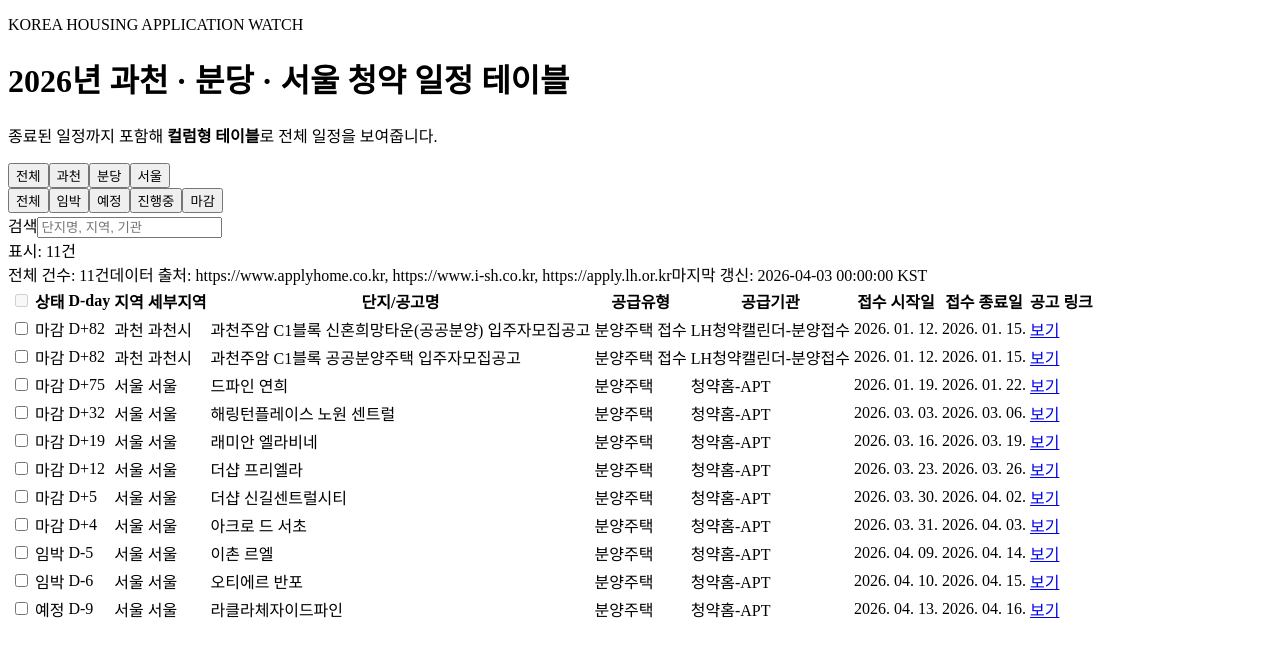
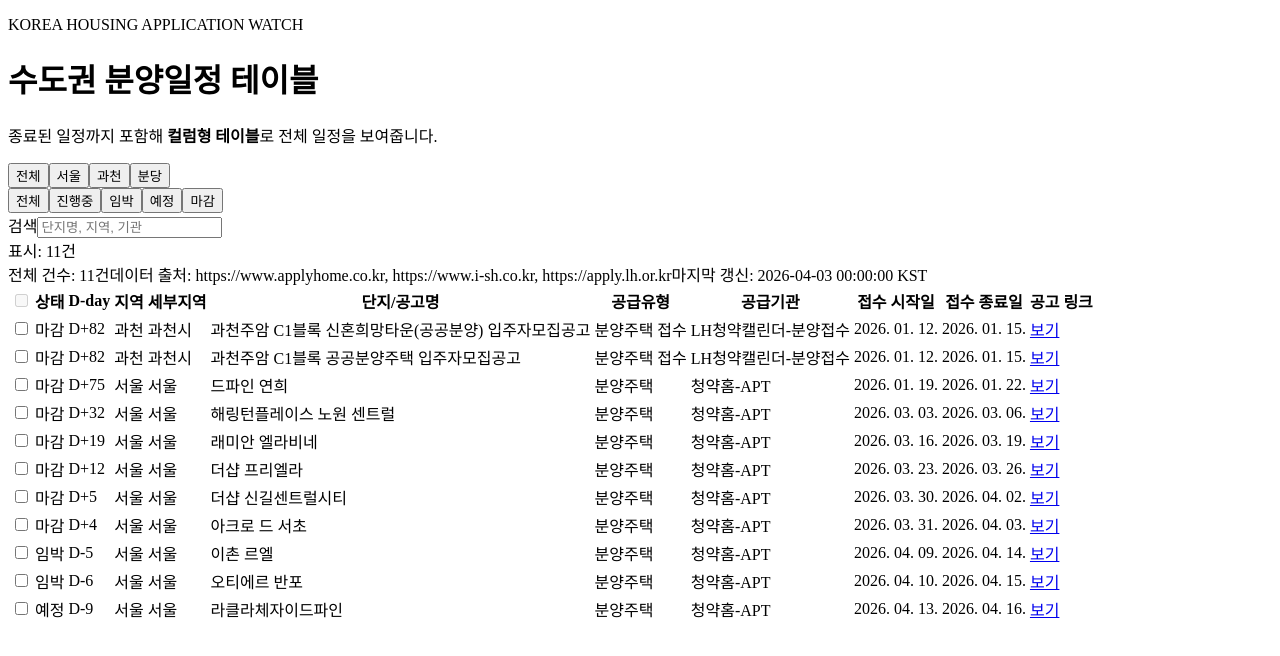
Before and after one commit to Nursecodingdata/homebuying, a React (Vite) app: page / in a window 1280 px wide. Shown: the top 656 px of the page. Built offline with nearby package versions, Linux system fonts and the light colour scheme; the HTML template or start-up script is replaced by a standard one.

Commit message:
Update dashboard title tabs and table width

```diff
--- a/src/App.jsx
+++ b/src/App.jsx
@@ -1,13 +1,14 @@
 import { useEffect, useMemo, useState } from "react";
 
-const CORE_REGIONS = ["과천", "분당", "서울"];
+const REGION_TABS = ["전체", "서울", "과천", "분당"];
 const STATUS_LABELS = {
   all: "전체",
+  open: "진행중",
   urgent: "임박",
   upcoming: "예정",
-  open: "진행중",
   closed: "마감"
 };
+const STATUS_TABS = ["all", "open", "urgent", "upcoming", "closed"];
 
 function toDate(value) {
   return new Date(`${value}T00:00:00+09:00`);
@@ -111,7 +112,7 @@ export default function App() {
     [hydrated, region, status, query]
   );
 
-  const regions = useMemo(() => ["전체", ...CORE_REGIONS], []);
+  const regions = useMemo(() => REGION_TABS, []);
 
   const meta = useMemo(() => {
     const fallbackSources = [...new Set(records.map((item) => item.source).filter(Boolean))];
@@ -126,7 +127,7 @@ export default function App() {
     <div className="page">
       <header className="hero">
         <p className="eyebrow">KOREA HOUSING APPLICATION WATCH</p>
-        <h1>2026년 과천 · 분당 · 서울 청약 일정 테이블</h1>
+        <h1>수도권 분양일정 테이블</h1>
         <p className="description">
           종료된 일정까지 포함해 <strong>컬럼형 테이블</strong>로 전체 일정을 보여줍니다.
         </p>
@@ -146,14 +147,14 @@ export default function App() {
           ))}
         </div>
         <div className="chip-row">
-          {Object.entries(STATUS_LABELS).map(([key, label]) => (
+          {STATUS_TABS.map((key) => (
             <button
               key={key}
               className={`chip secondary ${status === key ? "active" : ""}`}
               onClick={() => setStatus(key)}
               type="button"
             >
-              {label}
+              {STATUS_LABELS[key]}
             </button>
           ))}
         </div>
```
Also changed, not shown: src/styles.css (+6 -6 lines).
